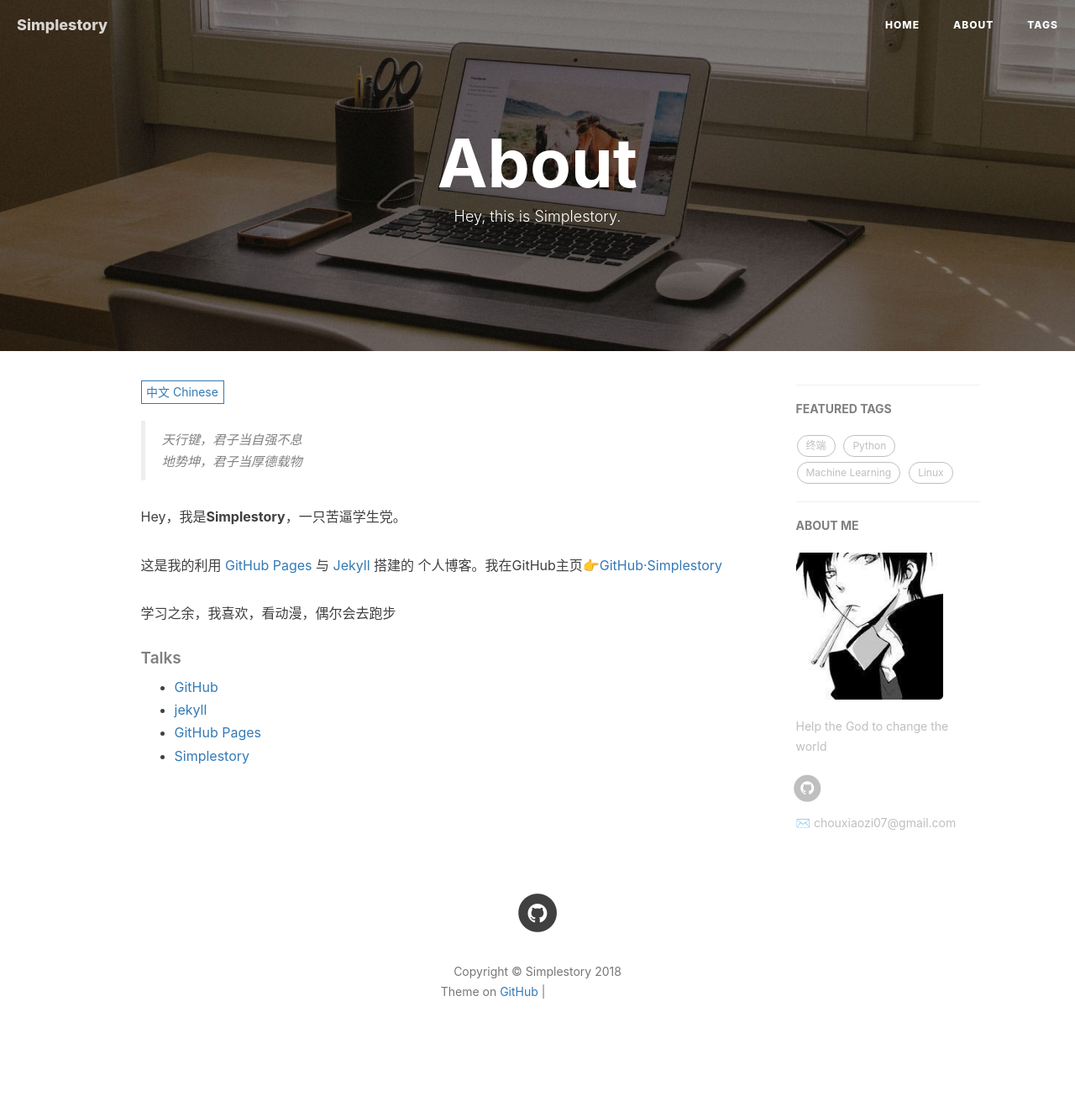
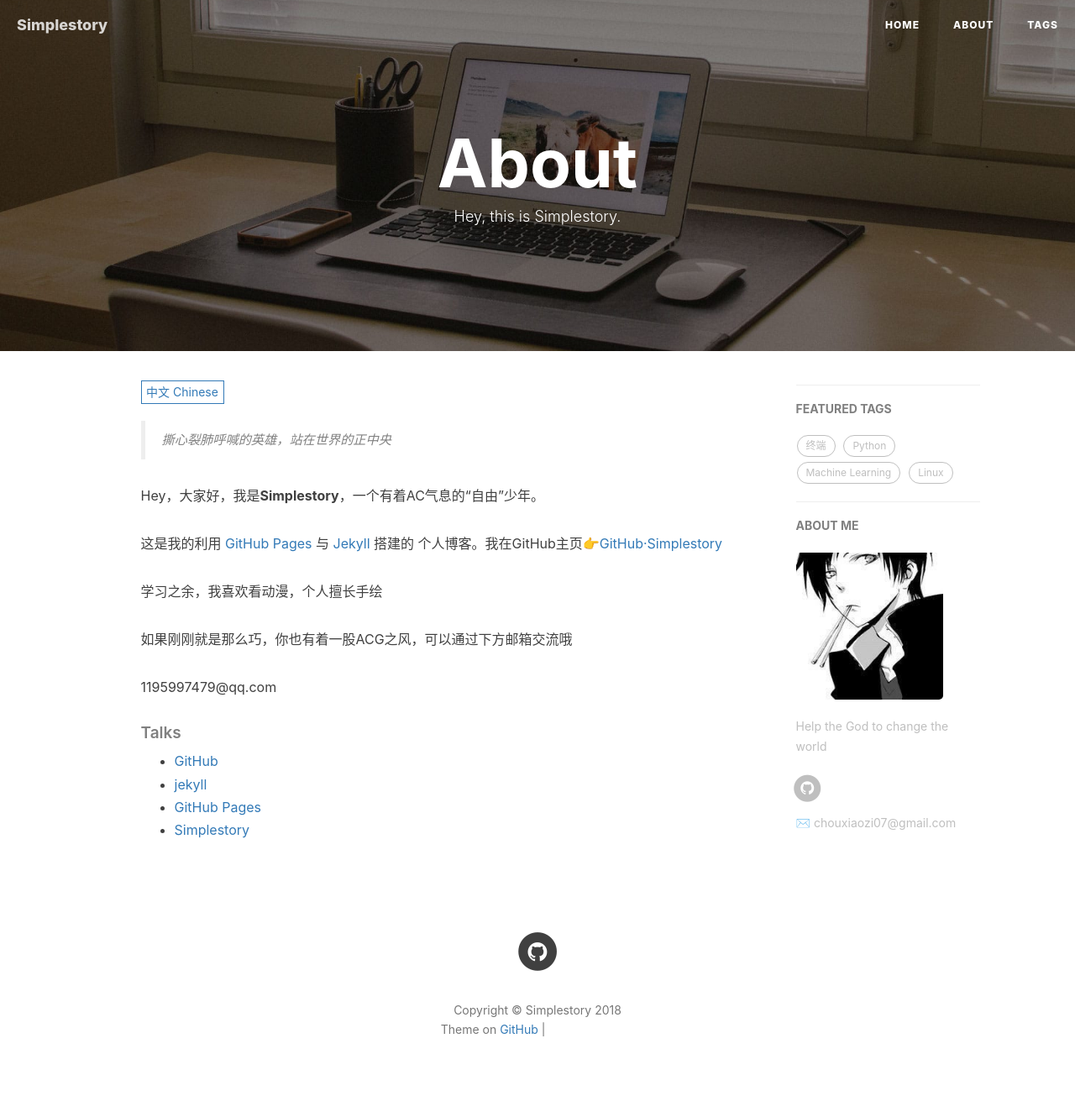
Before and after one commit to simplestory/simplestory.github.io, a Jekyll site: the page built from about.html, in a window 1280 px wide. Shown: the whole page at 84% size. Built offline with Jekyll 4.4.1, drawn with Linux system fonts in a browser that asks for light colours; nearby versions of some CDN libraries; comment, search, counter and statistics services are not loaded; before the commit the page ends 1285 px from its top, so only the background shows below that; grey boxes are pictures that could not be loaded.

Commit message:
更改自我介绍

```diff
--- a/about.html
+++ b/about.html
@@ -15,14 +15,17 @@ header-img: "img/about-bg-o.jpg"
 <div class="zh post-container">
 
     <!--copied from markdown -->
-    <blockquote><p>天行键，君子当自强不息<br>
-    地势坤，君子当厚德载物</p></blockquote>
+    <blockquote>
+        <p>撕心裂肺呼喊的英雄，站在世界的正中央</p>
+    </blockquote>
 
-    <p>Hey，我是<strong>Simplestory</strong>，一只苦逼学生党。</p>
+    <p>Hey，大家好，我是<strong>Simplestory</strong>，一个有着AC气息的“自由”少年。</p>
 
     <p>这是我的利用 <a href="https://pages.github.com/">GitHub Pages</a> 与 <a href="http://jekyll.com.cn/">Jekyll</a> 搭建的 个人博客。我在GitHub主页<a href="https://github.com/simplestory">👉GitHub·Simplestory</a></p>
 
-    <p>学习之余，我喜欢，看动漫，偶尔会去跑步</p>
+    <p>学习之余，我喜欢看动漫，个人擅长手绘</p>
+    <p>如果刚刚就是那么巧，你也有着一股ACG之风，可以通过下方邮箱交流哦</p>
+    <p>1195997479@qq.com</p>
 
     <h5>Talks</h5>
 
@@ -35,14 +38,16 @@ header-img: "img/about-bg-o.jpg"
 
 <!-- English Version -->
 <div class="en post-container">
-    <blockquote><p>Yet another person. <br>
-    Yet another Life-long Student.</p></blockquote>
+    <blockquote>
+        <p>A hero who shouts and shouts, standing in the middle of the world</p>
+    </blockquote>
 
-    <p>Hi, I am <strong>Simplestory</strong>. I'm a student.I'm studing in Guangzhou now.</p>
-
+    <p>Hi, everybody. I am <strong>Simplestory</strong>, a great guy.</p>
     <p>This is my personal blog, through making Github Pages and Jekyll.My GitHub  👉 <a href="http://github.com/simplestory">Github·simplestory</a>.</p>
 
-    <p>I like watching anime, of course,sometime I would like to jogging.</p>
+    <p>I like watching anime, and I love hand drawing much.</p>
+    <p>If you also like it, great, just touch me through the follow e-mail.</p>
+    <p>chouxiaozi07@gmail.com</p>
 
     <h5>Talks</h5>
 
```
